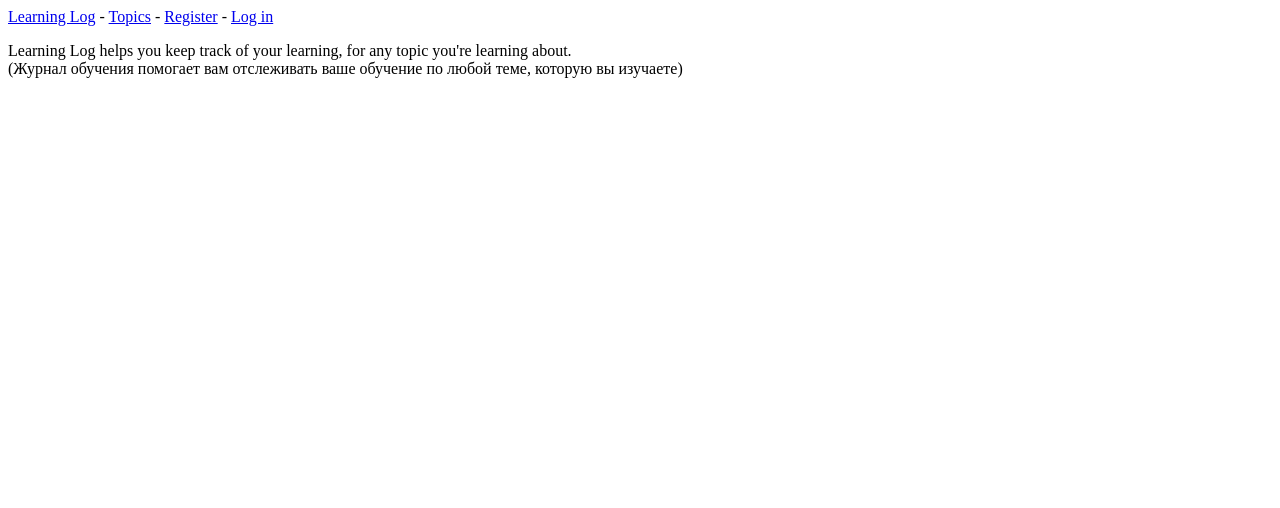
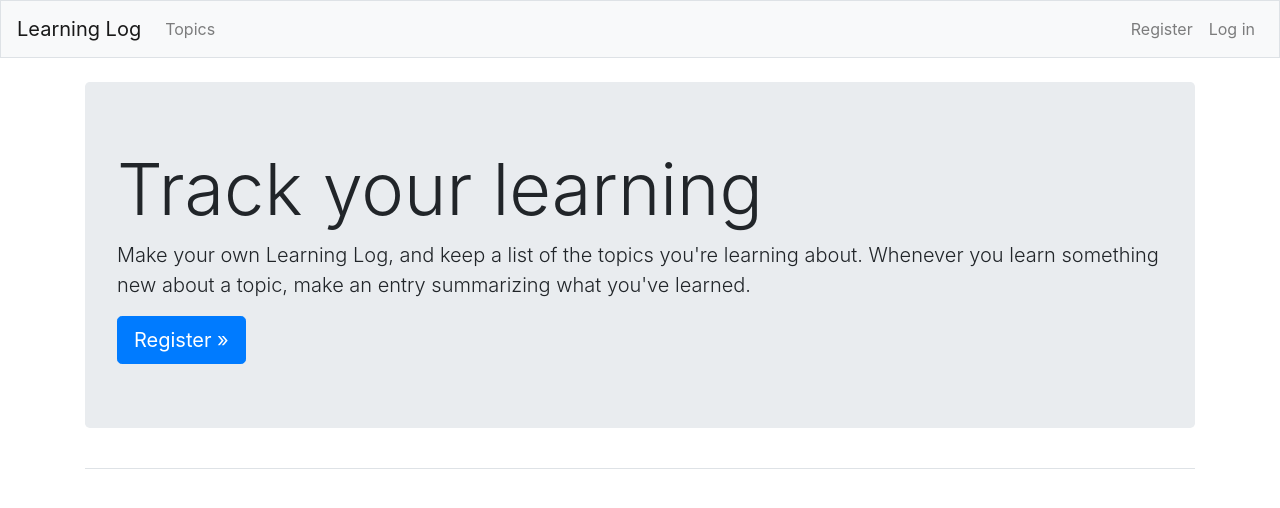
Before and after one commit to ArtemGrom/Project_WEB, a Django app: page / in a window 1280 px wide. Shown: the top 508 px of the page. Run offline with Django 3.2, Linux system fonts and the light colour scheme; some libraries are stand-ins or nearby versions.

Commit message:
Add design site on every page

```diff
--- a/app/app/settings.py
+++ b/app/app/settings.py
@@ -36,6 +36,9 @@ INSTALLED_APPS = [
     # My apps
     'learning_logs',
     'users',
+
+    # Third party apps.
+    'bootstrap4',
 
     # Default django apps.
     'django.contrib.admin',
--- a/app/learning_logs/templates/learning_logs/base.html
+++ b/app/learning_logs/templates/learning_logs/base.html
@@ -1,13 +1,62 @@
-<p>
-    <a href="{% url 'learning_logs:index' %}">Learning Log</a> -
-    <a href="{% url 'learning_logs:topics' %}">Topics</a> -
-    {% if user.is_authenticated %}
-        Hello, {{ user.username }}.
-        <a href="{% url 'users:logout' %}">Log out</a>
-    {% else %}
-        <a href="{% url 'users:register' %}">Register</a> -
-        <a href="{% url 'users:login' %}">Log in</a>
-    {% endif %}
-</p>
+{% load bootstrap4 %}
 
-{% block content %}{% endblock content %}
+<!doctype html>
+<html lang="en">
+<head>
+    <meta charset="utf-8">
+    <meta name="viewport" content="width=device-width, initial-scale=1, shrink-to-fit=no">
+    <title>Learning Log</title>
+
+    {% bootstrap_css %}
+    {% bootstrap_javascript jquery='full' %}
+
+</head>
+
+<body>
+
+    <nav class="navbar navbar-expand-md navbar-light bg-light mb-4 border">
+
+        <a class="navbar-brand" href="{% url 'learning_logs:index'%}">
+            Learning Log</a>
+
+        <button class="navbar-toggler" type="button" data-toggle="collapse"
+                data-target="#navbarCollapse" aria-controls="navbarCollapse"
+                aria-expanded="false" aria-label="Toggle navigation">
+            <span class="navbar-toggler-icon"></span></button>
+        <div class="collapse navbar-collapse" id="navbarCollapse">
+            <ul class="navbar-nav mr-auto">
+                <li class="nav-item">
+                    <a class="nav-link" href="{% url 'learning_logs:topics'%}">
+                        Topics</a></li>
+            </ul>
+            <ul class="navbar-nav ml-auto">
+                {% if user.is_authenticated %}
+                    <li class="nav-item">
+                        <span class="navbar-text">Hello, {{ user.username }}.</span>
+                    </li>
+                    <li class="nav-item">
+                        <a class="nav-link" href="{% url 'users:logout' %}">Log out</a>
+                    </li>
+                {% else %}
+                    <li class="nav-item">
+                        <a class="nav-link" href="{% url 'users:register' %}">Register</a>
+                    </li>
+                    <li class="nav-item">
+                        <a class="nav-link" href="{% url 'users:login' %}">Log in</a></li>
+                {% endif %}
+            </ul>
+        </div>
+    </nav>
+
+    <main role="main" class="container">
+        <div class="pb-2 mb-2 border-bottom">
+            {% block page_header %}{% endblock page_header %}
+        </div>
+    <div>
+        {% block content %}{% endblock content %}
+    </div>
+    </main>
+
+</body>
+
+</html>
--- a/app/learning_logs/templates/learning_logs/index.html
+++ b/app/learning_logs/templates/learning_logs/index.html
@@ -1,7 +1,15 @@
 {% extends "learning_logs/base.html" %}
 
-{% block content %}
+{% block page_header %}
+    <div class="jumbotron">
+        <h1 class="display-3">Track your learning</h1>
 
-<p>Learning Log helps you keep track of your learning, for any topic you're
-learning about.<br>(Журнал обучения помогает вам отслеживать ваше обучение по любой теме, которую вы изучаете)</p>
-{% endblock content %}
+        <p class="lead">Make your own Learning Log, and keep a list of
+            the topics you're learning about. Whenever you learn something new
+            about a topic, make an entry summarizing what you've learned.</p>
+
+        <a class="btn btn-lg btn-primary" href="{% url 'users:register' %}"
+            role="button">Register &raquo;</a>
+    </div>
+
+{% endblock page_header %}
--- a/app/users/templates/registration/register.html
+++ b/app/users/templates/registration/register.html
@@ -1,4 +1,9 @@
 {% extends "learning_logs/base.html" %}
+
+{% load bootstrap4 %}
+{% block page_header %}
+  <h2>Register</h2>
+{% endblock page_header %}
 
 {% block content %}
 
```
Also changed, not shown: app/learning_logs/templates/learning_logs/edit_entry.html (+9 -2 lines), app/learning_logs/templates/learning_logs/new_entry.html (+10 -2 lines), app/learning_logs/templates/learning_logs/new_topic.html (+11 -2 lines), app/learning_logs/templates/learning_logs/topic.html (+15 -8 lines), app/learning_logs/templates/learning_logs/topics.html (+8 -4 lines), app/users/templates/registration/login.html (+12 -9 lines).
